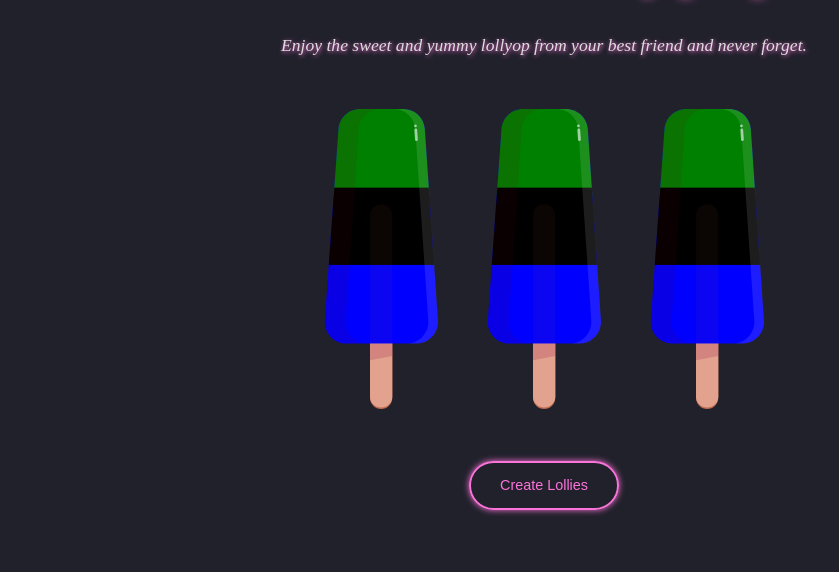
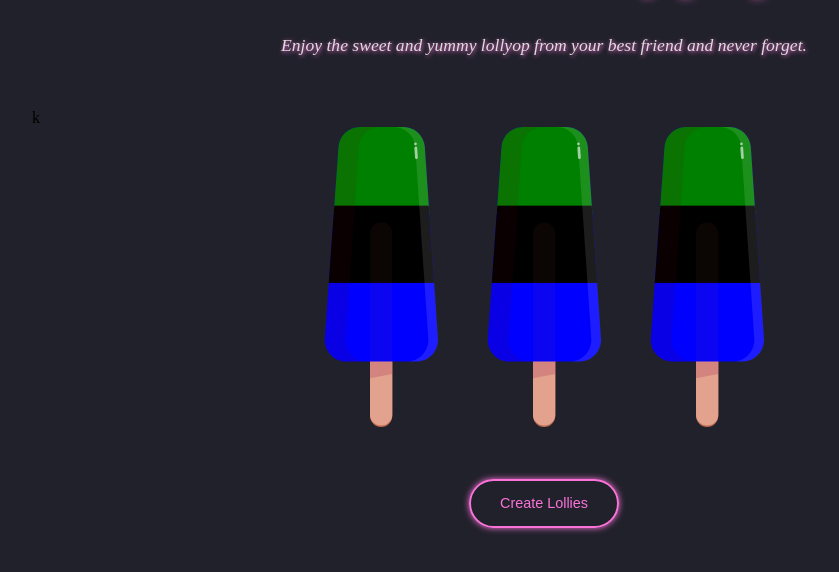
Before and after one commit to Mahmood787/12E, a Gatsby site: page / in a window 1280 px wide. Shown: the part 126-698 px from the top of the page, without its empty margins (96-935 px from the left). Built offline with nearby package versions, Linux system fonts and the light colour scheme; Gatsby itself is replaced by a stand-in of ours.

Commit message:
build hook

```diff
--- a/src/pages/index.jsx
+++ b/src/pages/index.jsx
@@ -6,6 +6,7 @@ export default function Home() {
   return (
     <div className="container">
       <Header/>
+      k
       <div className="lolliList">
         <div>
           <Lollypop fillLollyBottom="blue" fillLollyTop="green" fillLollyMiddle="black"/>
```
